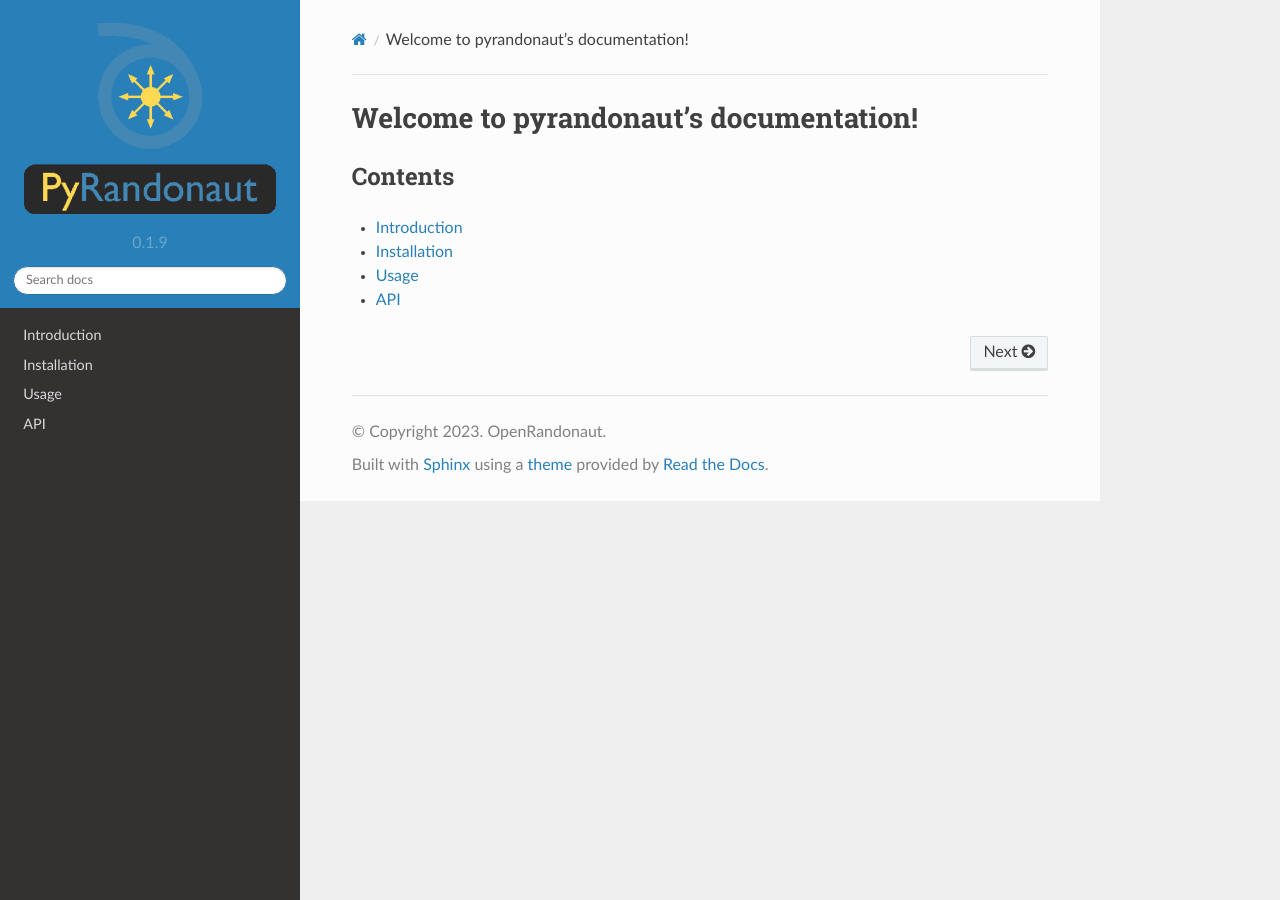
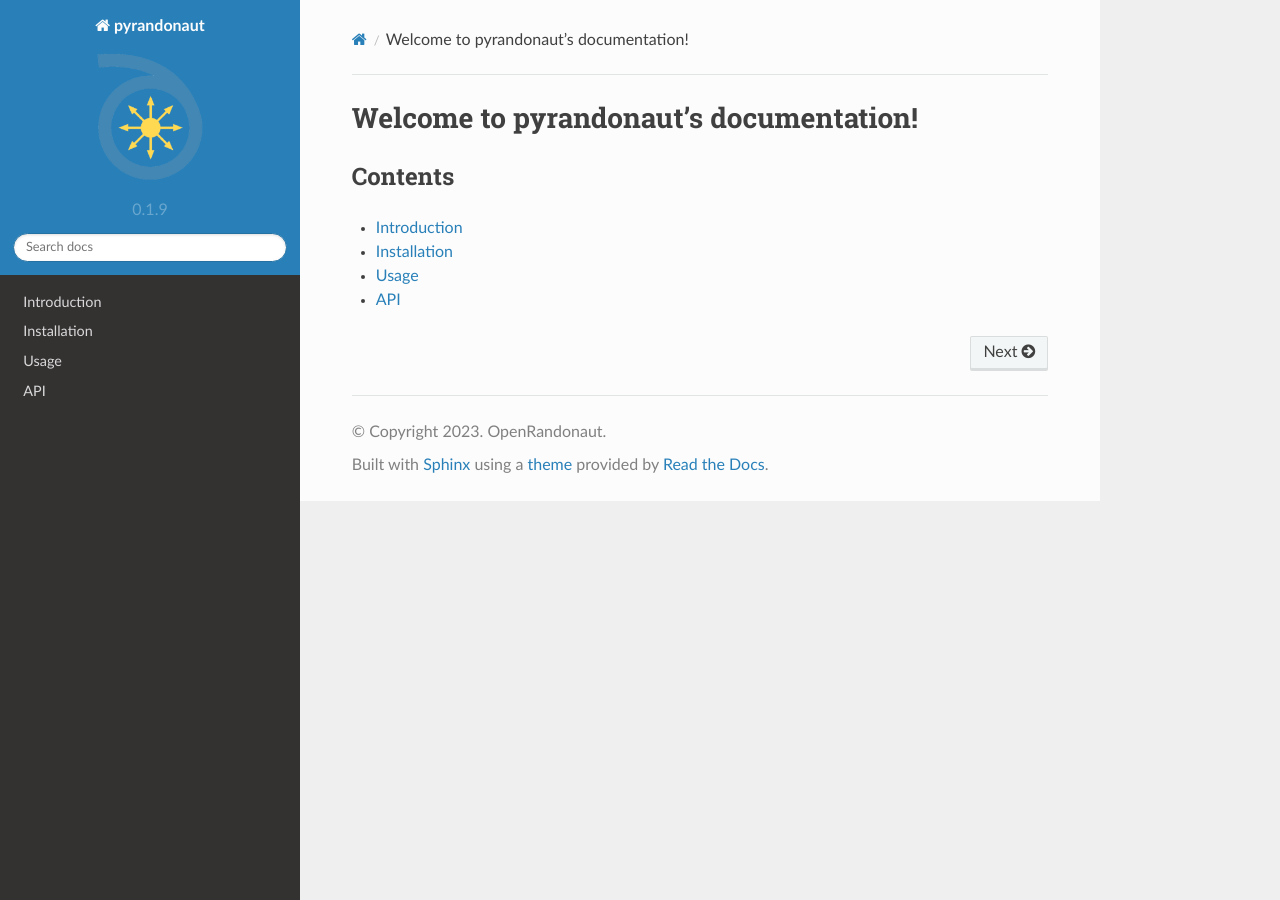
Before and after one commit to openrandonaut/pyrandonaut, a Sphinx documentation site: the page built from docs/source/index.rst, in a window 1280 px wide. Built offline with Sphinx 7.4.7 and the Read the Docs theme 2.0.0, drawn with Linux system fonts in a browser that asks for light colours.

Commit message:
Update docs

```diff
--- a/docs/source/conf.py
+++ b/docs/source/conf.py
@@ -43,7 +43,7 @@ html_theme = "sphinx_rtd_theme"
 html_logo = "_static/logo.png"
 
 html_theme_options = {
-    'logo_only': True,
+    'logo_only': False,
     'display_version': True,
     'prev_next_buttons_location': 'bottom',
     'style_external_links': False,
```
Also changed, not shown: docs/source/_static/logo.png.
